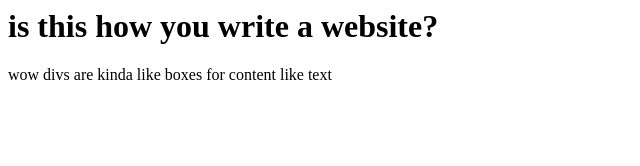
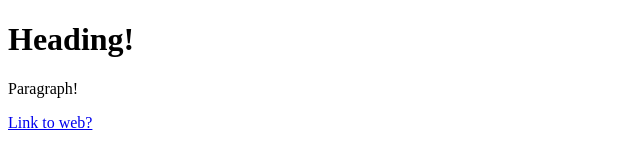
Before and after one commit to wdl339/weblab-project, a plain HTML site: page index.html in a window 1280 px wide. Shown: the whole page, without its empty margins (0-640 px from the left). Drawn offline with Linux system fonts and the light colour scheme.

Commit message:
learn a bit

```diff
--- a/index.html
+++ b/index.html
@@ -1,2 +1,13 @@
-<h1>is this how you write a website?</h1>
-<div>wow divs are kinda like boxes for content like text</div>
+<!DOCTYPE html>
+<html>
+    <head>
+        <title>Title!</title>
+    </head>
+    <body>
+        <h1>Heading!</h1>
+        <p>Paragraph!</p>
+        <a href="https://www.youtube.com/watch?v=w_US-pA0a8s&list=PLVAxjdyIU8_xWDJyRjbwaN8N3cMVOFxYY&index=3">
+            Link to web?
+        </a>
+    </body>
+</html>
```
